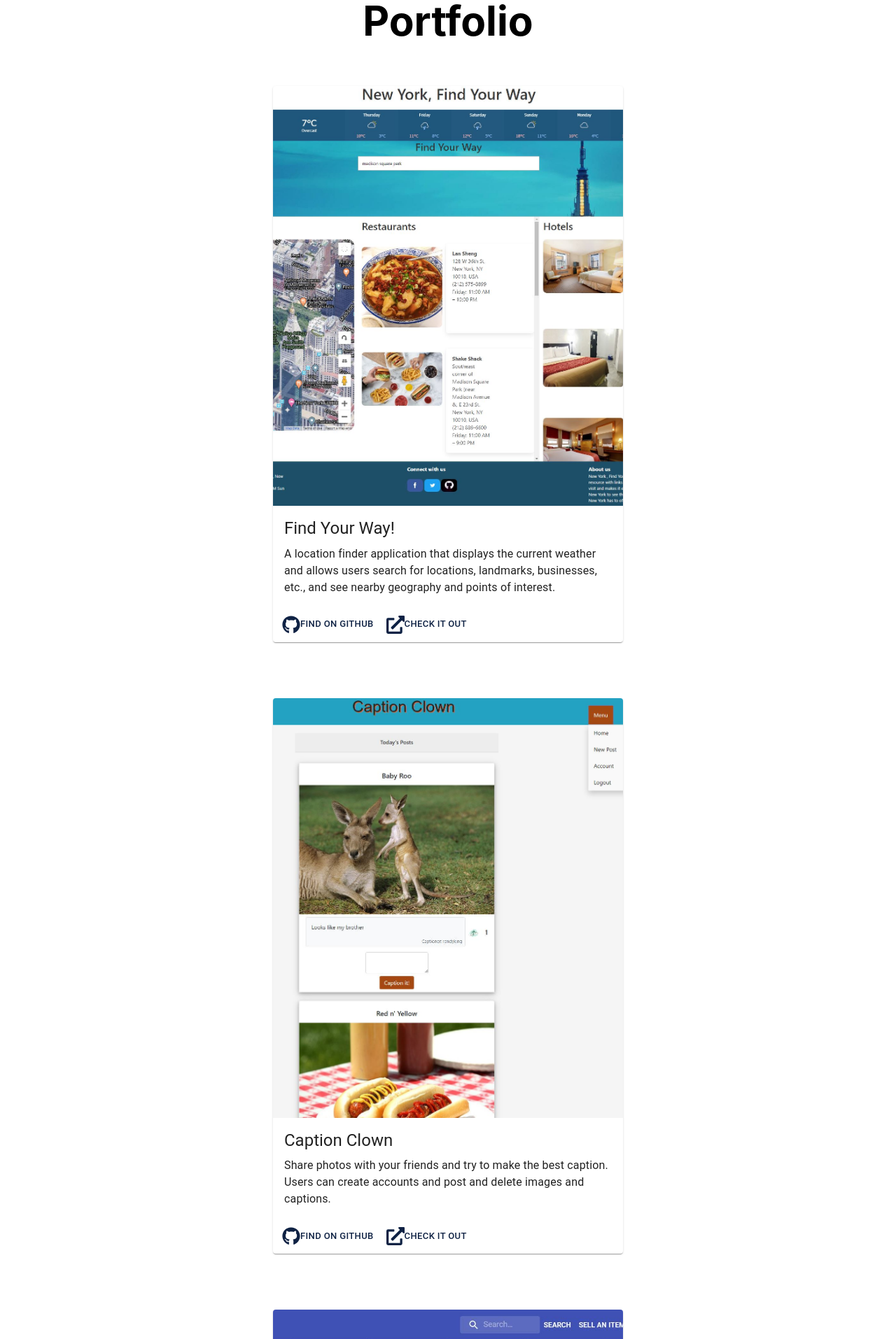
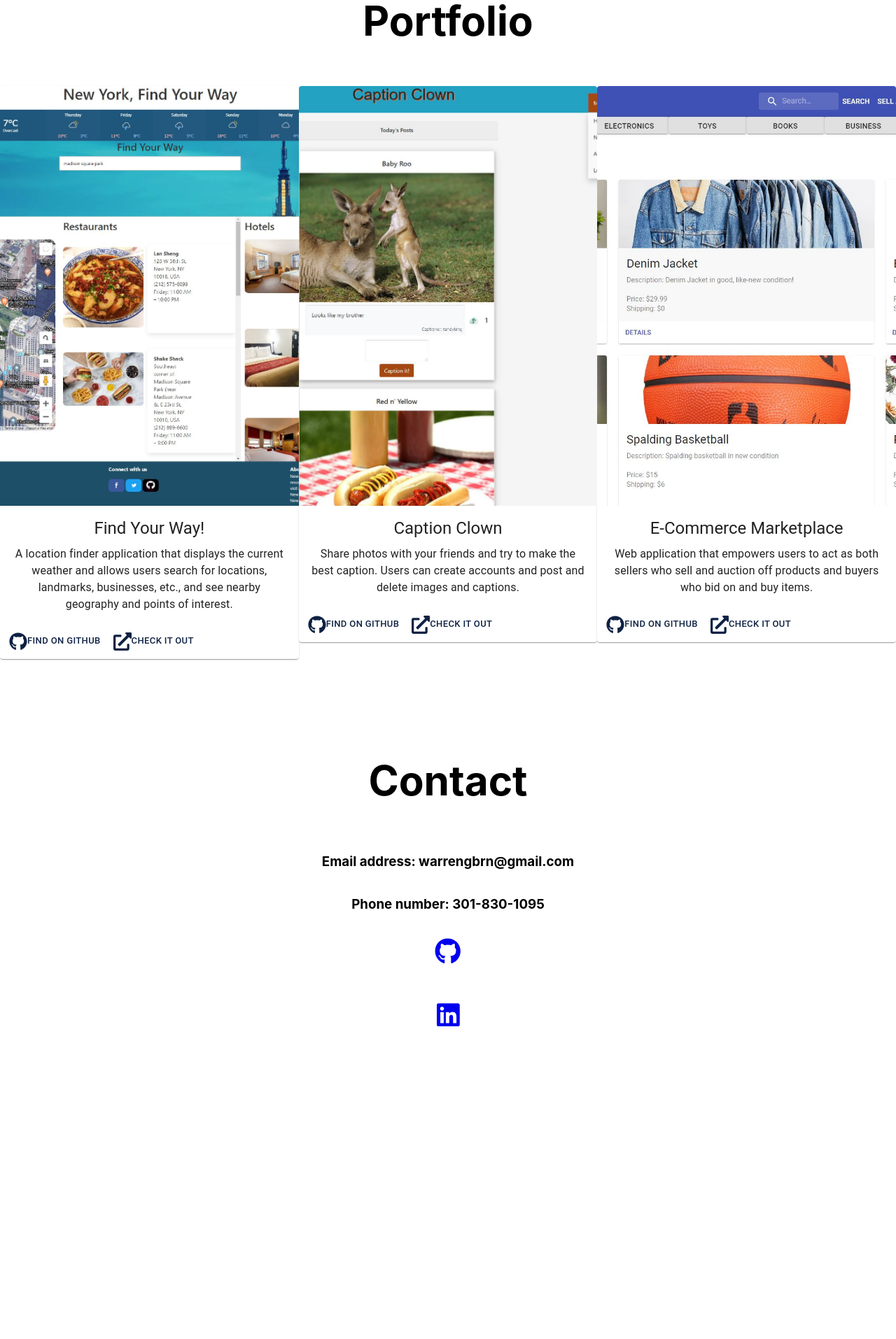
Before and after one commit to wgbcamp/Portfolio, a React (Create React App) app: page / in a window 1280 px wide. Shown: the part 1760-3674 px from the top of the page at 70% size. After the commit the page ends 3257 px from the top, so only its background shows below. Built offline with nearby package versions, Linux system fonts and the light colour scheme.

Commit message:
changing grid styling

```diff
--- a/src/components/HomePage.js
+++ b/src/components/HomePage.js
@@ -117,9 +117,9 @@ export default function HomePage() {
 
         </Grid>
 
-    <Grid container spacing={0} direction="column" alignItems="center" justify="center">
+    <Grid container spacing={0} >
 
-        <Grid>
+        <Grid item xs={4} align="center">
 
         <Card className={classes.root}>
       <CardActionArea>
@@ -153,13 +153,13 @@ export default function HomePage() {
       </CardActions>
     </Card>
         </Grid>
-    </Grid>
+
 
     <div className="whitespace"></div>
 
-    <Grid container spacing={0} direction="column" alignItems="center" justify="center">
 
-<Grid>
+
+<Grid item xs={4} align="center">
 
 <Card className={classes.root}>
 <CardActionArea>
@@ -193,13 +193,13 @@ export default function HomePage() {
 </CardActions>
 </Card>
 </Grid>
-</Grid>
+
 
 <div className="whitespace"></div>
 
-<Grid container spacing={0} direction="column" alignItems="center" justify="center">
 
-<Grid>
+
+<Grid item xs={4} align="center">
 
 <Card className={classes.root}>
 <CardActionArea>
```
Also changed, not shown: 8 other files (tests, documents, lock files or other folders).
